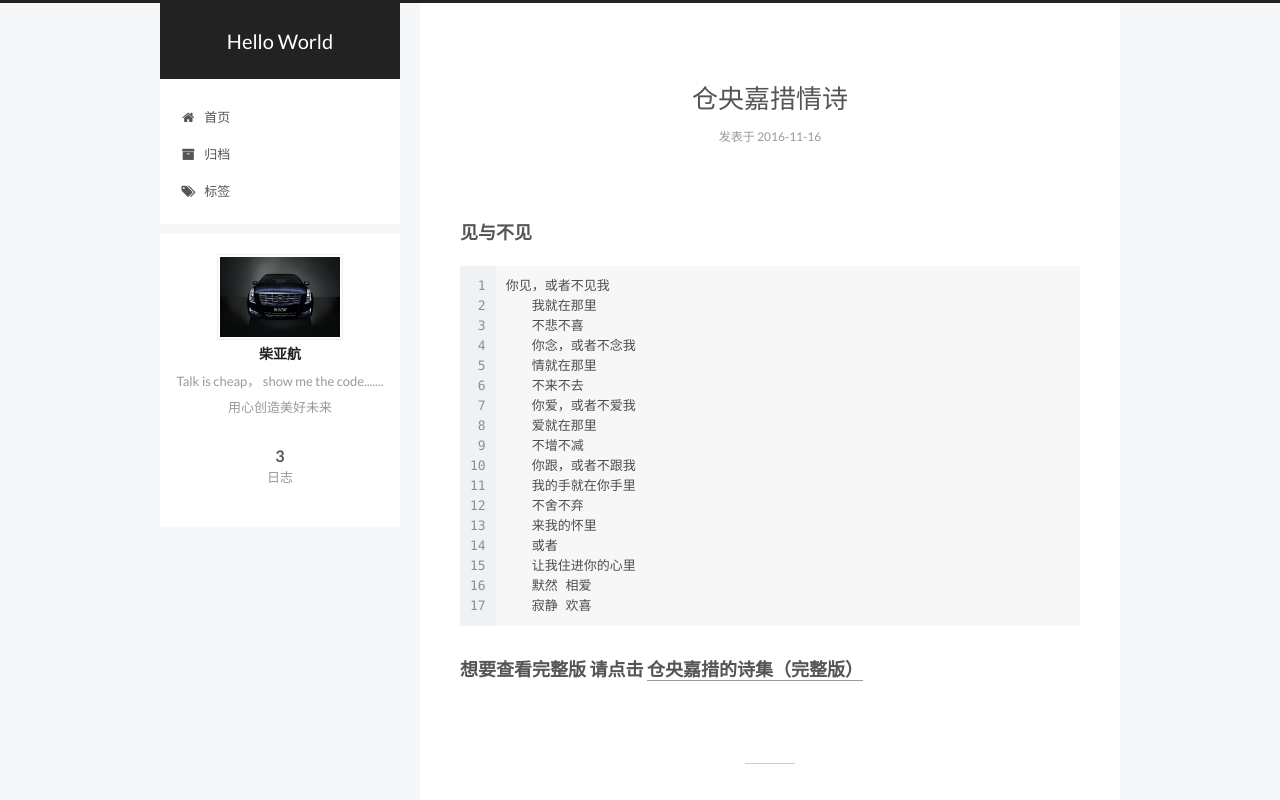
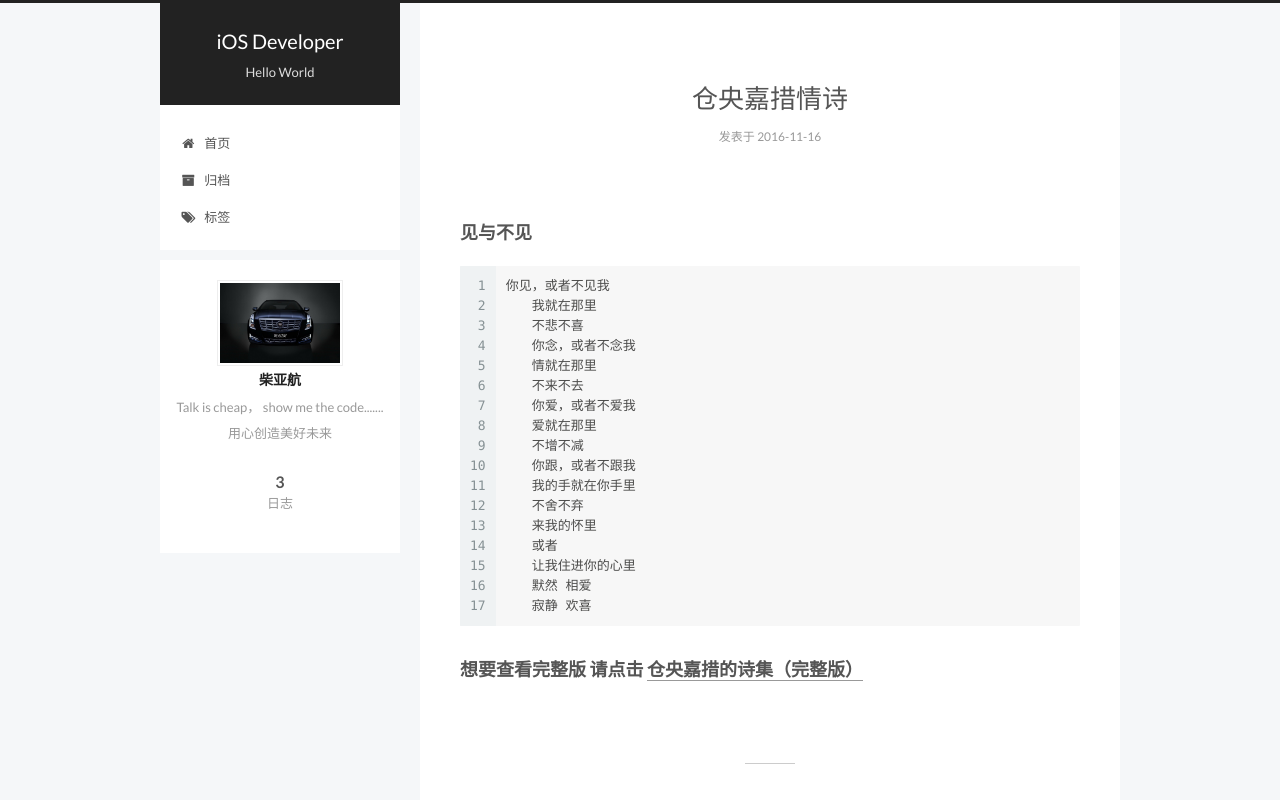
Before and after one commit to Chaiyahang/Chaiyahang.github.io, a plain HTML site: page index.html in a window 1280 px wide. Shown: the top 800 px of the page. Drawn offline with Linux system fonts and the light colour scheme.

Commit message:
Site updated: 2016-11-17 15:22:35

```diff
--- a/css/main.css
+++ b/css/main.css
@@ -1682,7 +1682,7 @@ pre .javascript .function {
   width: 4px;
   height: 4px;
   border-radius: 50%;
-  background: #98d958;
+  background: #736cff;
 }
 .links-of-blogroll {
   font-size: 13px;
--- a/index.html
+++ b/index.html
@@ -86,12 +86,12 @@
 
 <meta name="description" content="Talk  is  cheap，  show  me  the  code.......   	   用心创造美好未来">
 <meta property="og:type" content="website">
-<meta property="og:title" content="Hello World">
+<meta property="og:title" content="iOS Developer">
 <meta property="og:url" content="http://yoursite.com/index.html">
-<meta property="og:site_name" content="Hello World">
+<meta property="og:site_name" content="iOS Developer">
 <meta property="og:description" content="Talk  is  cheap，  show  me  the  code.......   	   用心创造美好未来">
 <meta name="twitter:card" content="summary">
-<meta name="twitter:title" content="Hello World">
+<meta name="twitter:title" content="iOS Developer">
 <meta name="twitter:description" content="Talk  is  cheap，  show  me  the  code.......   	   用心创造美好未来">
 
 
@@ -126,7 +126,7 @@
 
 
 
-  <title> Hello World </title>
+  <title> iOS Developer </title>
 </head>
 
 <body itemscope itemtype="http://schema.org/WebPage" lang="zh-Hans">
@@ -159,11 +159,11 @@
   <div class="custom-logo-site-title">
     <a href="/"  class="brand" rel="start">
       <span class="logo-line-before"><i></i></span>
-      <span class="site-title">Hello World</span>
+      <span class="site-title">iOS Developer</span>
       <span class="logo-line-after"><i></i></span>
     </a>
   </div>
-  <p class="site-subtitle"></p>
+  <p class="site-subtitle">Hello World</p>
 </div>
 
 <div class="site-nav-toggle">
@@ -248,9 +248,9 @@
   </span>
 
   <span style="display:none" itemprop="publisher" itemscope itemtype="http://schema.org/Organization">
-    <meta itemprop="name" content="Hello World">
+    <meta itemprop="name" content="iOS Developer">
     <span style="display:none" itemprop="logo" itemscope itemtype="http://schema.org/ImageObject">
-      <img style="display:none;" itemprop="url image" alt="Hello World" src="">
+      <img style="display:none;" itemprop="url image" alt="iOS Developer" src="">
     </span>
   </span>
 
@@ -365,9 +365,9 @@
   </span>
 
   <span style="display:none" itemprop="publisher" itemscope itemtype="http://schema.org/Organization">
-    <meta itemprop="name" content="Hello World">
+    <meta itemprop="name" content="iOS Developer">
     <span style="display:none" itemprop="logo" itemscope itemtype="http://schema.org/ImageObject">
-      <img style="display:none;" itemprop="url image" alt="Hello World" src="">
+      <img style="display:none;" itemprop="url image" alt="iOS Developer" src="">
     </span>
   </span>
 
@@ -486,9 +486,9 @@
   </span>
 
   <span style="display:none" itemprop="publisher" itemscope itemtype="http://schema.org/Organization">
-    <meta itemprop="name" content="Hello World">
+    <meta itemprop="name" content="iOS Developer">
     <span style="display:none" itemprop="logo" itemscope itemtype="http://schema.org/ImageObject">
-      <img style="display:none;" itemprop="url image" alt="Hello World" src="">
+      <img style="display:none;" itemprop="url image" alt="iOS Developer" src="">
     </span>
   </span>
 
```
Also changed, not shown: 2016/11/16/hello-world/index.html (+6 -6 lines), 2016/11/16/仓央嘉措情诗/index.html (+6 -6 lines), 2016/11/16/关于我/index.html (+6 -6 lines), archives/2016/11/index.html (+6 -6 lines), archives/2016/index.html (+6 -6 lines), archives/index.html (+6 -6 lines).
